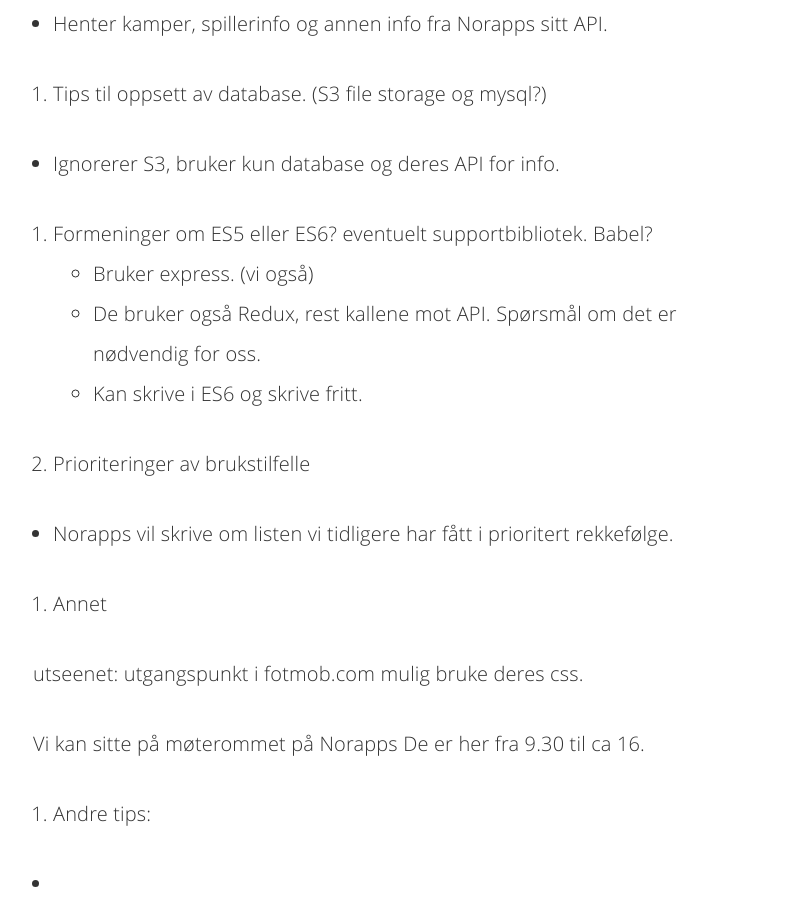
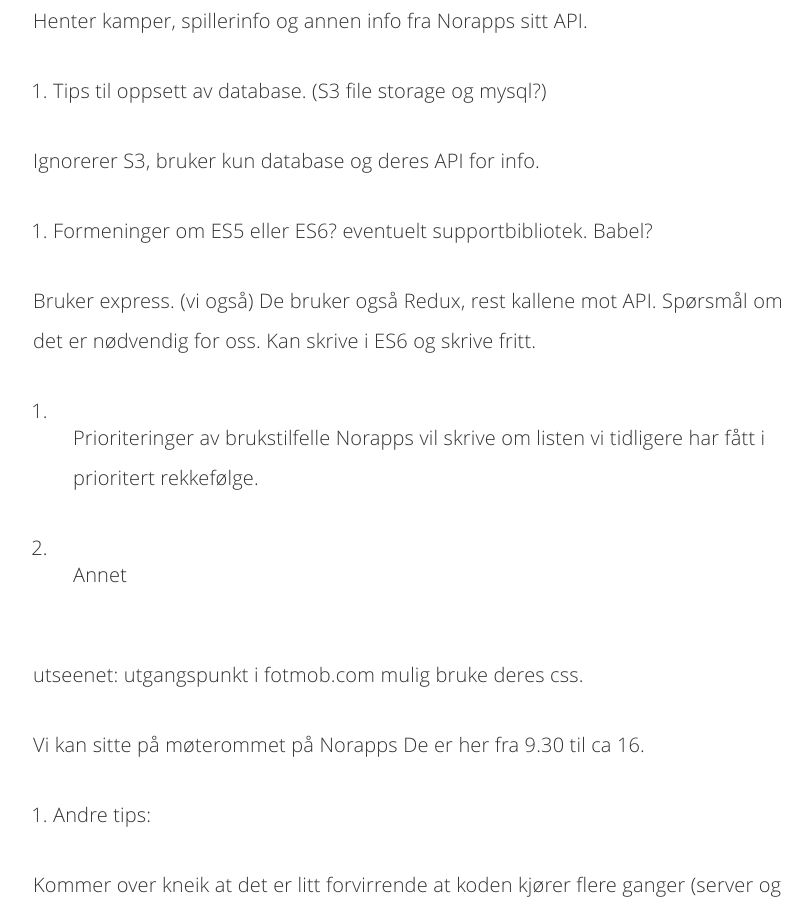
Before and after one commit to Bachelorg20/bachelorg20.github.io, a Jekyll site: the page built from _posts/2017-28-03-moetereferat.md, in a window 1280 px wide and 900 px high, scrolled down 2095 px. Shown: the whole window, without its empty margins (227-1039 px from the left). Built offline with Jekyll 4.4.1, drawn with Linux system fonts in a browser that asks for light colours; comment, search, counter and statistics services are not loaded; some of the changed text lies outside the part shown.

Commit message:
lagt til møtereferat

```diff
--- a/_posts/2017-28-03-moetereferat.md
+++ b/_posts/2017-28-03-moetereferat.md
@@ -15,7 +15,7 @@
 
 # Møtereferat
 ## 27.03.2017
-###### Til stede: Jørgen, Kim Runar, Magnus, Christer, Morten og Roy
+Til stede: Jørgen, Kim Runar, Magnus, Christer, Morten og Roy
 
 Hensikten med møte var å få klarhet i diverse spørsmål vi hadde om utformingen av prosjektet. Hva og hvordan ting skulle gjøres.
 Vi ønsket også å få litt tips om selve utviklingen.
@@ -23,44 +23,42 @@
 
 1. Skal flere brukere kunne kommentere samme kamp?
 
-- Kun en om gangen
+Kun en om gangen
 
 2. Hvordan skal kommentatorer godkjennes?
 
-- Logger inn, så godkjennes manuelt.
-- Tre nivåer av tilganger (lag, liga, kamp)
-- Modellering for å evt kunne legge til flere nivåer.
+Logger inn, så godkjennes manuelt.
+Tre nivåer av tilganger (lag, liga, kamp)
+Modellering for å evt kunne legge til flere nivåer.
 
 3. Er meningen at vi lager egen presentasjonsside av kommentarer eller bruke eksisterende?
 
-- De sjekker først om Opta har kommentarer tilgjengelig for en match, dersom det ikke er tilfellet henter de kommentarer fra vår database dersom de eksisterer der.
+De sjekker først om Opta har kommentarer tilgjengelig for en match, dersom det ikke er tilfellet henter de kommentarer fra vår database dersom de eksisterer der.
 
 
 4. Design-tips?
-- Norapps vil lage design-mocks til oss i løpet av uken.
+Norapps vil lage design-mocks til oss i løpet av uken.
 
 
 5. Hvor skal dataen hentes fra. Spillerprofiler o.l.. Opta? Norapps database?
 
-- Henter kamper, spillerinfo og annen info fra Norapps sitt API.
-
-
+Henter kamper, spillerinfo og annen info fra Norapps sitt API.
 
 6. Tips til oppsett av database. (S3 file storage og mysql?)
 
-- Ignorerer S3, bruker kun database og deres API for info.
+Ignorerer S3, bruker kun database og deres API for info.
 
 
 7. Formeninger om ES5 eller ES6? eventuelt supportbibliotek. Babel?
-- Bruker express. (vi også)
-- De bruker også Redux, rest kallene mot API. Spørsmål om det er nødvendig for oss.
-- Kan skrive i ES6 og skrive fritt.
+
+Bruker express. (vi også)
+De bruker også Redux, rest kallene mot API. Spørsmål om det er nødvendig for oss.
+Kan skrive i ES6 og skrive fritt.
 
 
 
 8. Prioriteringer av brukstilfelle
-
-- Norapps vil skrive om listen vi tidligere har fått i prioritert rekkefølge.
+Norapps vil skrive om listen vi tidligere har fått i prioritert rekkefølge.
 
 
 9. Annet
@@ -77,8 +75,6 @@
 
 10. Andre tips:
 
-- Kommer over kneik at det er litt forvirrende at koden kjører flere ganger (server og klient). Hvor kommer det ut? Chrome eller server konsoll? Dèbugger.
-
-- Se at vi får til debugging.
-
-- Nettverkstab, Konsolltab (chrome).
+Kommer over kneik at det er litt forvirrende at koden kjører flere ganger (server og klient). Hvor kommer det ut? Chrome eller server konsoll? Dèbugger.
+Se at vi får til debugging.
+Nettverkstab, Konsolltab (chrome).
```
